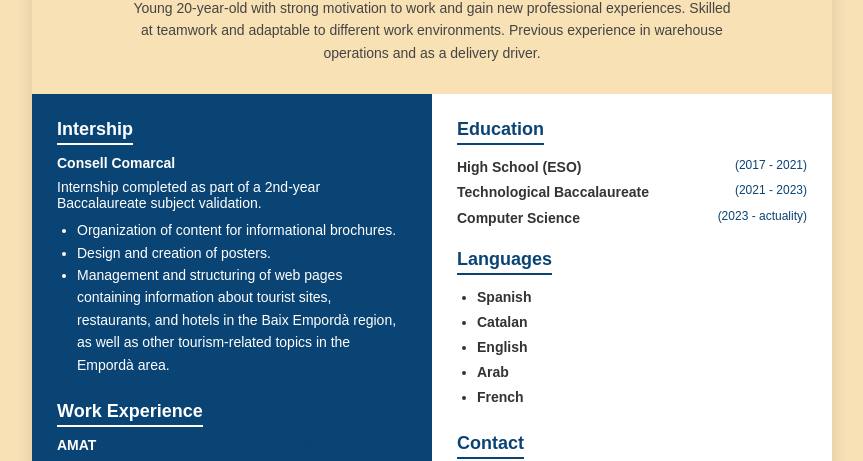
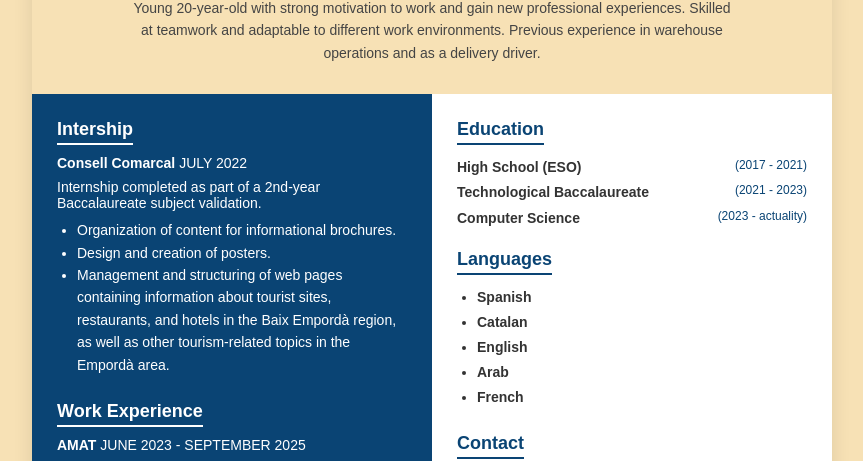
Before and after one commit to Anouar-udg/Hypermedia-project-Personal-CV, a plain HTML site: page index.html in a window 1280 px wide. Shown: the part 282-743 px from the top of the page, without its empty margins (208-1071 px from the left). Drawn offline with Linux system fonts and the light colour scheme.

Commit message:
Update index.html

```diff
--- a/index.html
+++ b/index.html
@@ -25,7 +25,7 @@
       <section class="left">
         <h3>Intership</h3>
         <div class="section-content">
-          <p><strong>Consell Comarcal</strong> <span class="date">JULY 2022</span></p>
+          <p><strong>Consell Comarcal</strong> <span class="date2">JULY 2022</span></p>
           <p>Internship completed as part of a 2nd-year Baccalaureate subject validation.</p>
           <ul>
             <li>Organization of content for informational brochures.</li>
@@ -36,7 +36,7 @@
 
         <h3>Work Experience</h3>
         <div class="section-content">
-          <p><strong>AMAT</strong> <span class="date">JUNE 2023 - SEPTEMBER 2025</span></p>
+          <p><strong>AMAT</strong> <span class="date2">JUNE 2023 - SEPTEMBER 2025</span></p>
           <p>Driver and Warehouse Assistant.</p>
           <ul>
             <li>Delivery driver in La Bisbal d’Empordà, surrounding areas, Tossà de Mar and l’Escala.</li>
```
